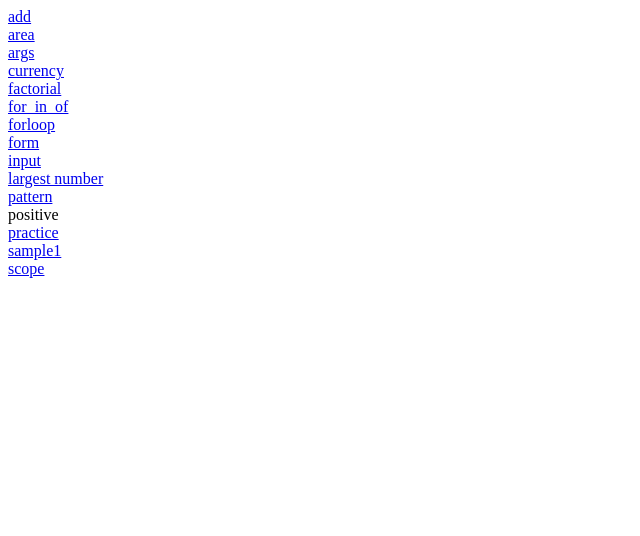
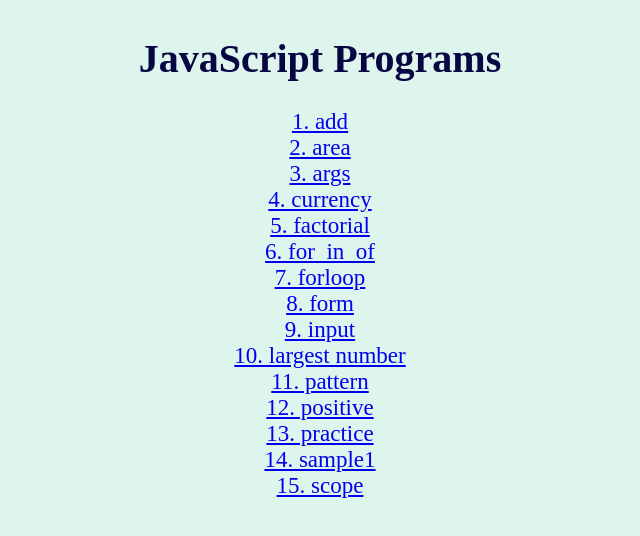
Before and after one commit to prajaktamokashi/jspractice, a plain HTML site: page index.html in a window 1280 px wide. Shown: the whole page, without its empty margins (0-640 px from the left). Drawn offline with Linux system fonts and the light colour scheme.

Commit message:
Update index.html

```diff
--- a/index.html
+++ b/index.html
@@ -4,22 +4,39 @@
     <meta charset="UTF-8">
     <meta name="viewport" content="width=device-width, initial-scale=1.0">
     <title>Document</title>
+    <style>
+    body{
+        background-color: rgb(222, 245, 237);
+        color:black;
+        align-content: center;
+        text-align: center;
+        padding-right: 50%;
+    }
+    h1{
+        color: rgb(6, 6, 66);
+        font-size: 40px;
+    }
+    a{
+        font-size: 23px;
+    }
+    </style>
 </head>
 <body>
-    <a href="add.html" >add</a><br>
-    <a href="area.html" >area</a><br>
-    <a href="args.html" >args</a><br>
-    <a href="currency.html" >currency</a><br>
-    <a href="factorial.html" >factorial</a><br>
-    <a href="for_in_of.html" >for_in_of</a><br>
-    <a href="forloop.html" >forloop</a><br>
-    <a href="form.html" >form</a><br>
-    <a href="input.html" >input</a><br>
-    <a href="largestnumber.html" >largest number</a><br>
-    <a href="pattern.html" >pattern</a><br>
-    <a href="positive.html" ></a>positive</a><br>
-    <a href="practice.html" >practice</a><br>
-    <a href="sample1.html" >sample1</a><br>
-    <a href="scope.html" >scope</a><br>
+    <h1>JavaScript Programs</h1>
+    <a href="add.html" >1. add</a><br>
+    <a href="area.html" >2. area</a><br>
+    <a href="args.html" >3. args</a><br>
+    <a href="currency.html" >4. currency</a><br>
+    <a href="factorial.html" >5. factorial</a><br>
+    <a href="for_in_of.html" >6. for_in_of</a><br>
+    <a href="forloop.html" >7. forloop</a><br>
+    <a href="form.html" >8. form</a><br>
+    <a href="input.html" >9. input</a><br>
+    <a href="largestnnumber.html" >10. largest number</a><br>
+    <a href="pattern.html" >11. pattern</a><br>
+    <a href="positive.html" >12. positive</a><br>
+    <a href="practice.html" >13. practice</a><br>
+    <a href="sample1.html" >14. sample1</a><br>
+    <a href="scope.html" >15. scope</a><br>
 </body>
 </html>
```
